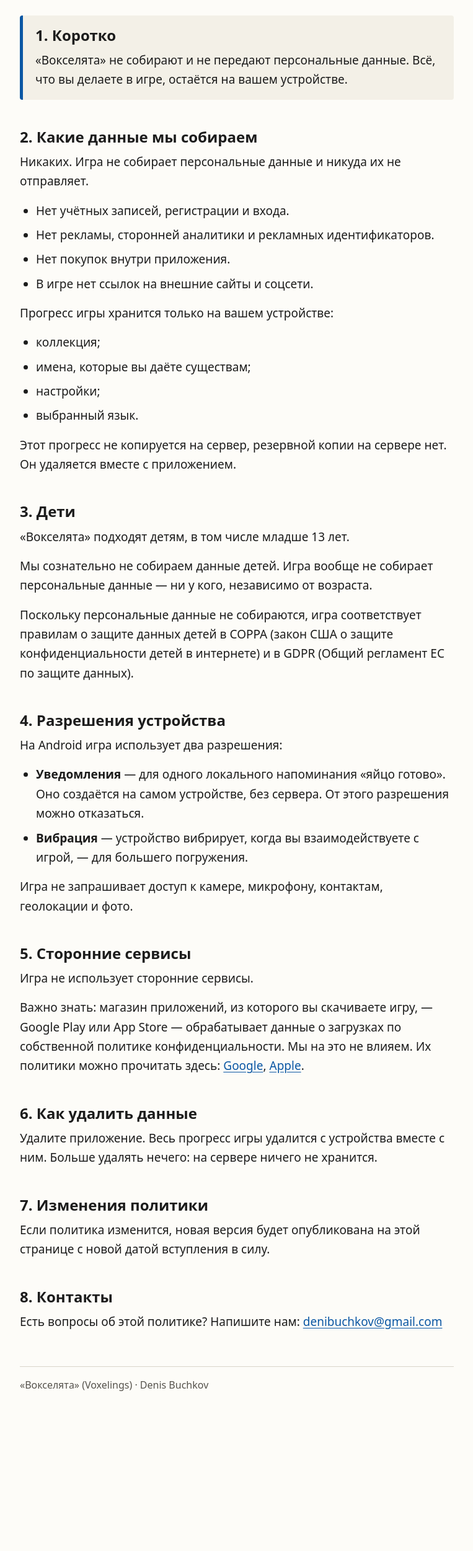
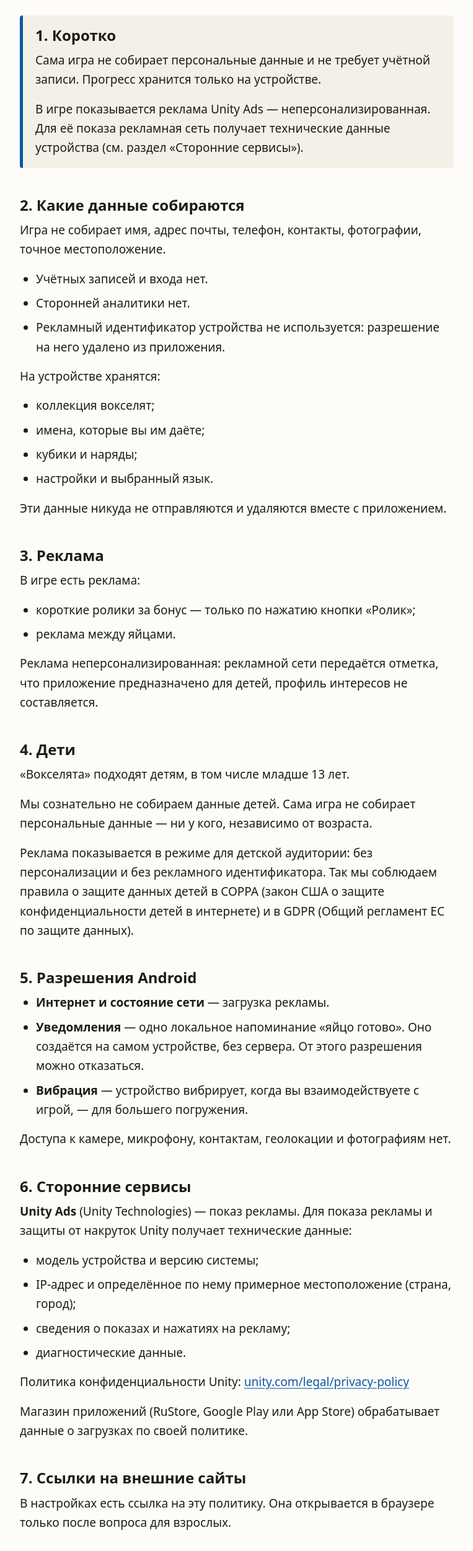
Before and after one commit to DeniMoli/voxelings-privacy, a plain HTML site: page ru/index.html in a window 1280 px wide. Shown: the part 295-2797 px from the top of the page at 62% size, without its empty margins (258-1021 px from the left). Before the commit the page ends 2622 px from the top, so only its background shows below. Drawn offline with Linux system fonts and the light colour scheme.

Commit message:
Update policy for RuStore: Unity Ads

```diff
--- a/ru/index.html
+++ b/ru/index.html
@@ -4,7 +4,7 @@
   <meta charset="utf-8">
   <meta name="viewport" content="width=device-width, initial-scale=1">
   <title>Вокселята — Политика конфиденциальности</title>
-  <meta name="description" content="Политика конфиденциальности мобильной игры «Вокселята» (Voxelings). Игра не собирает и не передаёт персональные данные.">
+  <meta name="description" content="Политика конфиденциальности мобильной игры «Вокселята» (Voxelings). Сама игра не собирает персональные данные; в игре показывается неперсонализированная реклама Unity Ads.">
   <link rel="alternate" hreflang="en" href="../">
   <link rel="alternate" hreflang="ru" href="./">
   <link rel="stylesheet" href="../style.css">
@@ -27,62 +27,86 @@
   <main>
     <section class="short">
       <h2 style="margin-top:0">1. Коротко</h2>
-      <p>«Вокселята» не собирают и не передают персональные данные. Всё, что вы делаете в игре, остаётся на вашем устройстве.</p>
+      <p>Сама игра не собирает персональные данные и не требует учётной записи. Прогресс хранится только на устройстве.</p>
+      <p>В игре показывается реклама Unity Ads — неперсонализированная. Для её показа рекламная сеть получает технические данные устройства (см. раздел «Сторонние сервисы»).</p>
     </section>
 
     <section>
-      <h2>2. Какие данные мы собираем</h2>
-      <p>Никаких. Игра не собирает персональные данные и никуда их не отправляет.</p>
+      <h2>2. Какие данные собираются</h2>
+      <p>Игра не собирает имя, адрес почты, телефон, контакты, фотографии, точное местоположение.</p>
       <ul>
-        <li>Нет учётных записей, регистрации и входа.</li>
-        <li>Нет рекламы, сторонней аналитики и рекламных идентификаторов.</li>
-        <li>Нет покупок внутри приложения.</li>
-        <li>В игре нет ссылок на внешние сайты и соцсети.</li>
+        <li>Учётных записей и входа нет.</li>
+        <li>Сторонней аналитики нет.</li>
+        <li>Рекламный идентификатор устройства не используется: разрешение на него удалено из приложения.</li>
       </ul>
-      <p>Прогресс игры хранится только на вашем устройстве:</p>
+      <p>На устройстве хранятся:</p>
       <ul>
-        <li>коллекция;</li>
-        <li>имена, которые вы даёте существам;</li>
-        <li>настройки;</li>
-        <li>выбранный язык.</li>
+        <li>коллекция вокселят;</li>
+        <li>имена, которые вы им даёте;</li>
+        <li>кубики и наряды;</li>
+        <li>настройки и выбранный язык.</li>
       </ul>
-      <p>Этот прогресс не копируется на сервер, резервной копии на сервере нет. Он удаляется вместе с приложением.</p>
+      <p>Эти данные никуда не отправляются и удаляются вместе с приложением.</p>
     </section>
 
     <section>
-      <h2>3. Дети</h2>
-      <p>«Вокселята» подходят детям, в том числе младше 13 лет.</p>
-      <p>Мы сознательно не собираем данные детей. Игра вообще не собирает персональные данные — ни у кого, независимо от возраста.</p>
-      <p>Поскольку персональные данные не собираются, игра соответствует правилам о защите данных детей в COPPA (закон США о защите конфиденциальности детей в интернете) и в GDPR (Общий регламент ЕС по защите данных).</p>
+      <h2>3. Реклама</h2>
+      <p>В игре есть реклама:</p>
+      <ul>
+        <li>короткие ролики за бонус — только по нажатию кнопки «Ролик»;</li>
+        <li>реклама между яйцами.</li>
+      </ul>
+      <p>Реклама неперсонализированная: рекламной сети передаётся отметка, что приложение предназначено для детей, профиль интересов не составляется.</p>
     </section>
 
     <section>
-      <h2>4. Разрешения устройства</h2>
-      <p>На Android игра использует два разрешения:</p>
-      <ul>
-        <li><strong>Уведомления</strong> — для одного локального напоминания «яйцо готово». Оно создаётся на самом устройстве, без сервера. От этого разрешения можно отказаться.</li>
-        <li><strong>Вибрация</strong> — устройство вибрирует, когда вы взаимодействуете с игрой, — для большего погружения.</li>
-      </ul>
-      <p>Игра не запрашивает доступ к камере, микрофону, контактам, геолокации и фото.</p>    </section>
-
-    <section>
-      <h2>5. Сторонние сервисы</h2>
-      <p>Игра не использует сторонние сервисы.</p>
-      <p>Важно знать: магазин приложений, из которого вы скачиваете игру, — Google Play или App Store — обрабатывает данные о загрузках по собственной политике конфиденциальности. Мы на это не влияем. Их политики можно прочитать здесь: <a href="https://policies.google.com/privacy?hl=ru" rel="noopener noreferrer">Google</a>, <a href="https://www.apple.com/legal/privacy/" rel="noopener noreferrer">Apple</a>.</p>
+      <h2>4. Дети</h2>
+      <p>«Вокселята» подходят детям, в том числе младше 13 лет.</p>
+      <p>Мы сознательно не собираем данные детей. Сама игра не собирает персональные данные — ни у кого, независимо от возраста.</p>
+      <p>Реклама показывается в режиме для детской аудитории: без персонализации и без рекламного идентификатора. Так мы соблюдаем правила о защите данных детей в COPPA (закон США о защите конфиденциальности детей в интернете) и в GDPR (Общий регламент ЕС по защите данных).</p>
     </section>
 
     <section>
-      <h2>6. Как удалить данные</h2>
-      <p>Удалите приложение. Весь прогресс игры удалится с устройства вместе с ним. Больше удалять нечего: на сервере ничего не хранится.</p>
+      <h2>5. Разрешения Android</h2>
+      <ul>
+        <li><strong>Интернет и состояние сети</strong> — загрузка рекламы.</li>
+        <li><strong>Уведомления</strong> — одно локальное напоминание «яйцо готово». Оно создаётся на самом устройстве, без сервера. От этого разрешения можно отказаться.</li>
+        <li><strong>Вибрация</strong> — устройство вибрирует, когда вы взаимодействуете с игрой, — для большего погружения.</li>
+      </ul>
+      <p>Доступа к камере, микрофону, контактам, геолокации и фотографиям нет.</p>
     </section>
 
     <section>
-      <h2>7. Изменения политики</h2>
+      <h2>6. Сторонние сервисы</h2>
+      <p><strong>Unity Ads</strong> (Unity Technologies) — показ рекламы. Для показа рекламы и защиты от накруток Unity получает технические данные:</p>
+      <ul>
+        <li>модель устройства и версию системы;</li>
+        <li>IP-адрес и определённое по нему примерное местоположение (страна, город);</li>
+        <li>сведения о показах и нажатиях на рекламу;</li>
+        <li>диагностические данные.</li>
+      </ul>
+      <p>Политика конфиденциальности Unity: <a href="https://unity.com/legal/privacy-policy" rel="noopener noreferrer">unity.com/legal/privacy-policy</a></p>
+      <p>Магазин приложений (RuStore, Google Play или App Store) обрабатывает данные о загрузках по своей политике.</p>
+    </section>
+
+    <section>
+      <h2>7. Ссылки на внешние сайты</h2>
+      <p>В настройках есть ссылка на эту политику. Она открывается в браузере только после вопроса для взрослых.</p>
+    </section>
+
+    <section>
+      <h2>8. Как удалить данные</h2>
+      <p>Удалите приложение — данные игры удалятся с устройства вместе с ним.</p>
+      <p>По данным, которые обрабатывает Unity Ads, нужно отправить запрос в Unity — по ссылке на их политику в разделе «Сторонние сервисы».</p>
+    </section>
+
+    <section>
+      <h2>9. Изменения политики</h2>
       <p>Если политика изменится, новая версия будет опубликована на этой странице с новой датой вступления в силу.</p>
     </section>
 
     <section>
-      <h2>8. Контакты</h2>
+      <h2>10. Контакты</h2>
       <p>Есть вопросы об этой политике? Напишите нам: <a href="mailto:denibuchkov@gmail.com">denibuchkov@gmail.com</a></p>
     </section>
   </main>
```
Also changed, not shown: index.html (+54 -30 lines), 1 other file.
